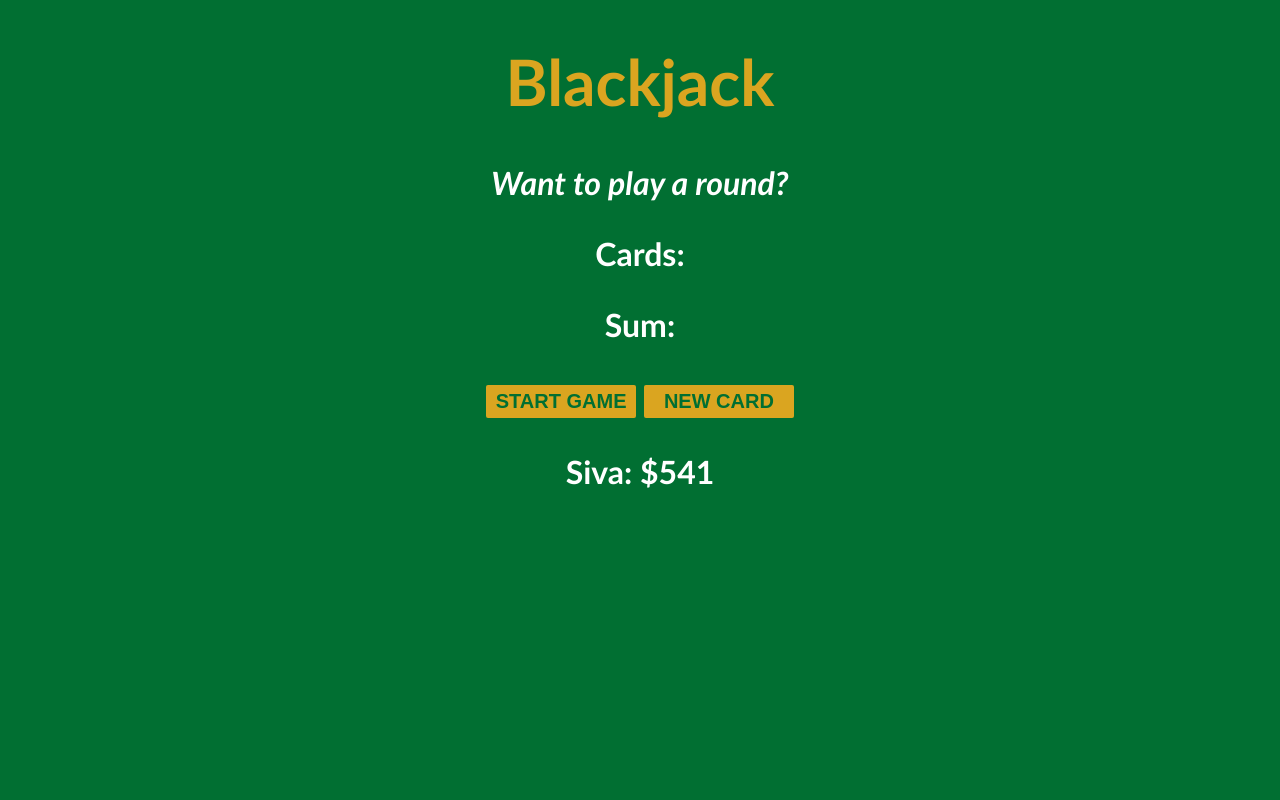
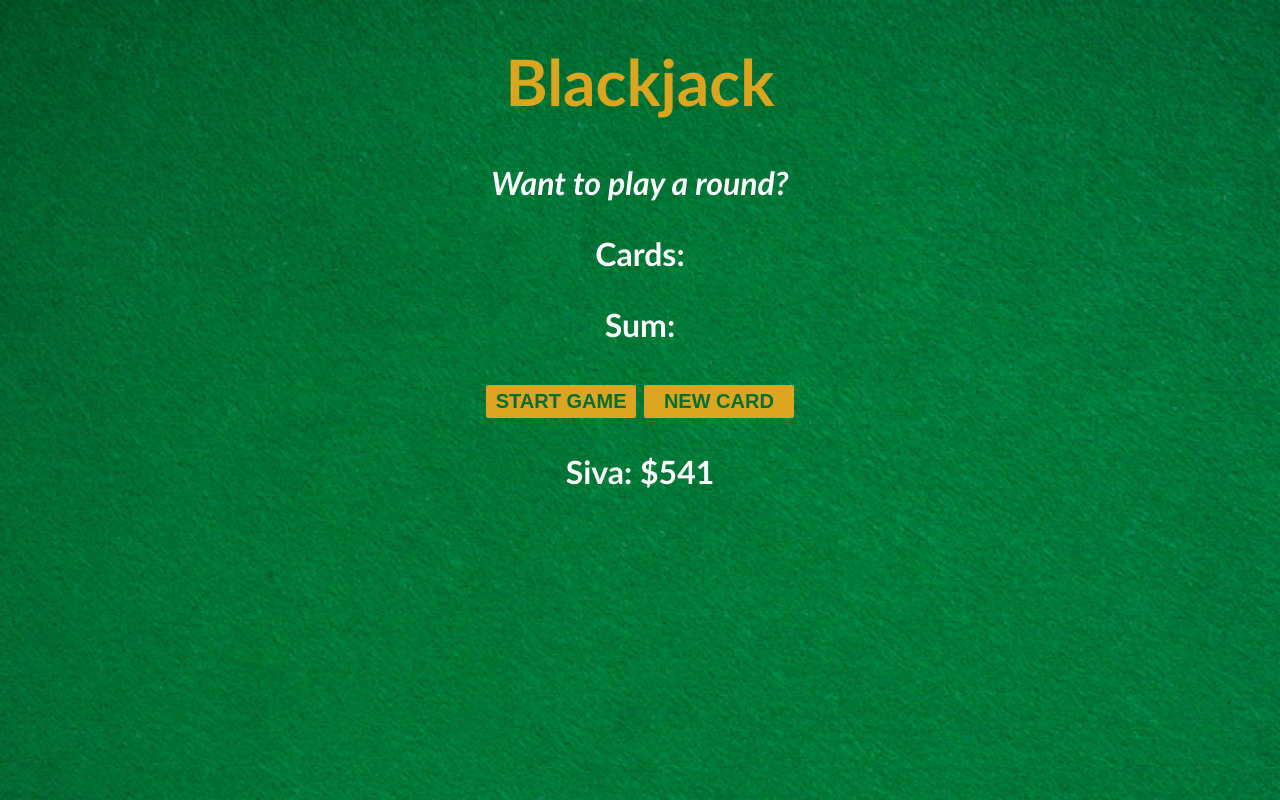
Before and after one commit to Anchuri-Siva/Black-Jack-Game, a plain HTML site: page index.html in a window 1280 px wide. Drawn offline with Linux system fonts and the light colour scheme.

Commit message:
Removed the BackGround color and added the image for better look

```diff
--- a/index.css
+++ b/index.css
@@ -1,6 +1,6 @@
 body {
     font-family: 'Trebuchet MS', 'Lucida Sans Unicode', 'Lucida Grande', Arial, sans-serif;
-    background-color:#016f32;
+    background-image: url("table.png");
     background-size: cover;
     font-weight: bold;
     color: white;
```
Also changed, not shown: table.png (added).
